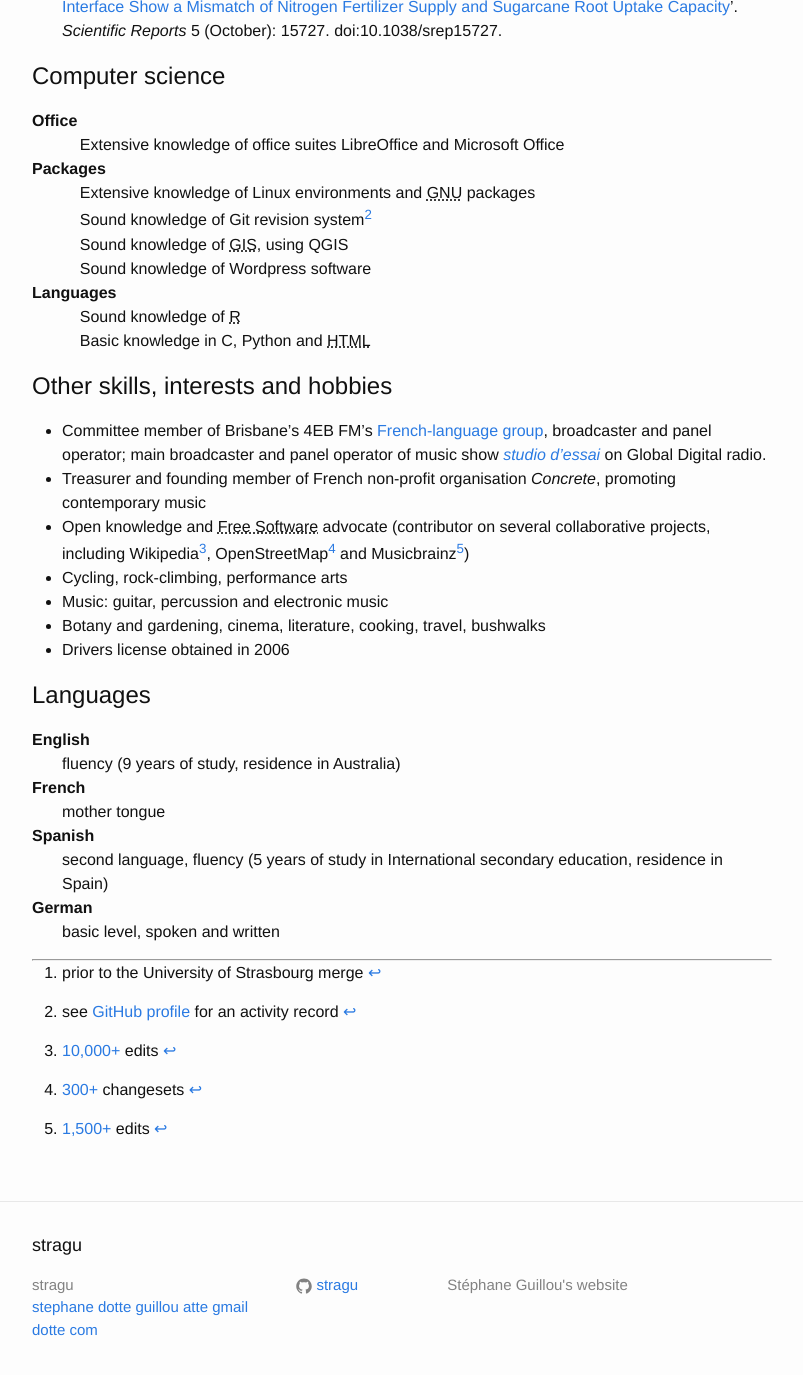
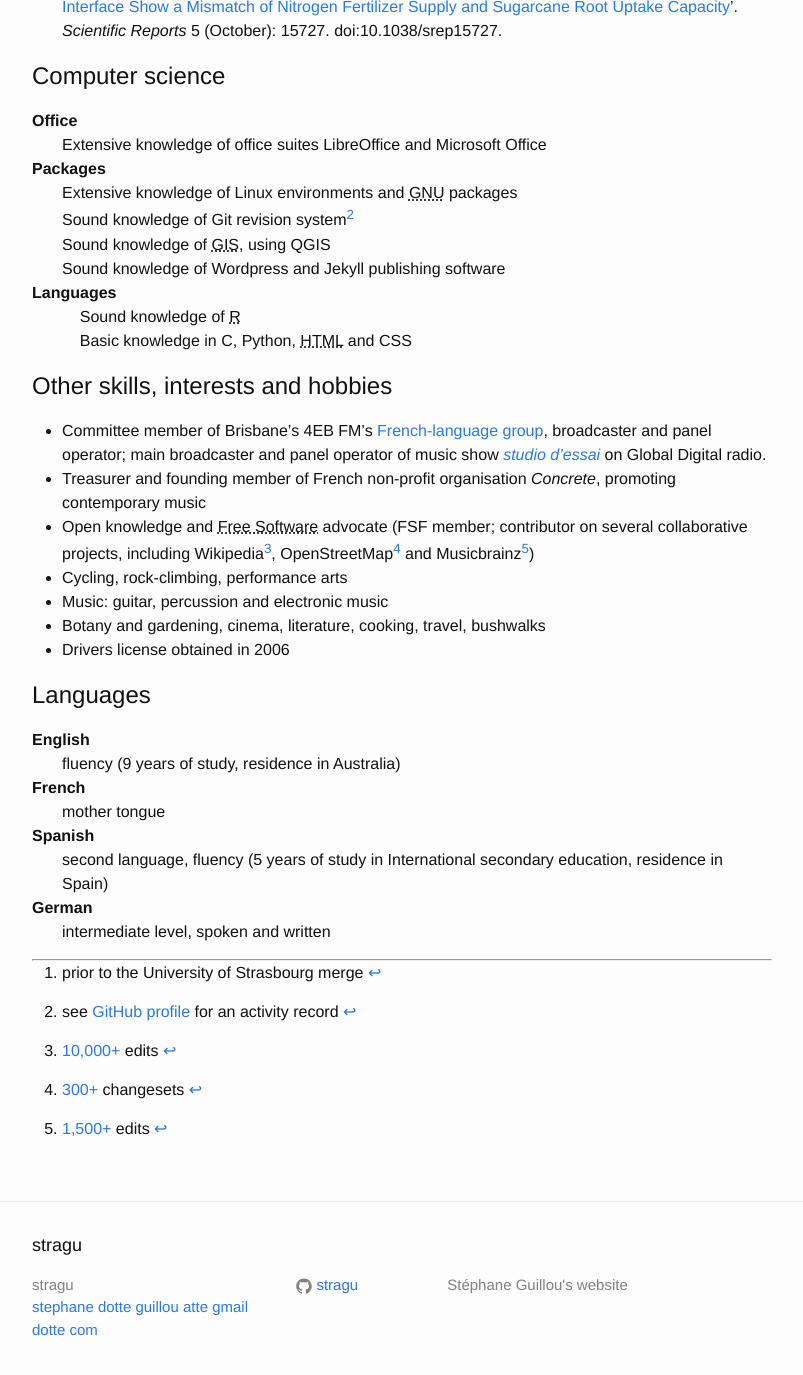
Before and after one commit to stragu/stragu.github.io, a Jekyll site: the page built from cv.md, in a window 1280 px wide and 1400 px high, scrolled down 1631 px. Shown: the top 1375 px of the window, without its empty margins (238-1041 px from the left). Built offline with Jekyll 4.4.1, drawn with Linux system fonts in a browser that asks for light colours; some of the changed text lies outside the part shown.

Commit message:
update job and dirty spacing

```diff
--- a/cv.md
+++ b/cv.md
@@ -63,23 +63,23 @@
 # Computer science
 
 Office
-: &nbsp;&nbsp;&nbsp;&nbsp;Extensive knowledge of office suites LibreOffice and Microsoft Office
+: Extensive knowledge of office suites LibreOffice and Microsoft Office
 
 Packages
-: &nbsp;&nbsp;&nbsp;&nbsp;Extensive knowledge of Linux environments and GNU packages
-: &nbsp;&nbsp;&nbsp;&nbsp;Sound knowledge of Git revision system[^GitHub]
-: &nbsp;&nbsp;&nbsp;&nbsp;Sound knowledge of GIS, using QGIS
-: &nbsp;&nbsp;&nbsp;&nbsp;Sound knowledge of Wordpress software
+: Extensive knowledge of Linux environments and GNU packages
+: Sound knowledge of Git revision system[^GitHub]
+: Sound knowledge of GIS, using QGIS
+: Sound knowledge of Wordpress and Jekyll publishing software
 
 Languages
 : &nbsp;&nbsp;&nbsp;&nbsp;Sound knowledge of R
-: &nbsp;&nbsp;&nbsp;&nbsp;Basic knowledge in C, Python and HTML
+: &nbsp;&nbsp;&nbsp;&nbsp;Basic knowledge in C, Python, HTML and CSS
 
 # Other skills, interests and hobbies
 
 * Committee member of Brisbane's 4EB FM's [French-language group](http://www.4eb.org.au/french), broadcaster and panel operator; main broadcaster and panel operator of music show *[studio d'essai](https://studio-dessai.github.io/)* on Global Digital radio.
 * Treasurer and founding member of French non-profit organisation *Concrete*, promoting contemporary music
-* Open knowledge and Free Software advocate (contributor on several collaborative projects, including Wikipedia[^wiki], OpenStreetMap[^OSM] and Musicbrainz[^MB])
+* Open knowledge and Free Software advocate (FSF member; contributor on several collaborative projects, including Wikipedia[^wiki], OpenStreetMap[^OSM] and Musicbrainz[^MB])
 * Cycling, rock-climbing, performance arts
 * Music: guitar, percussion and electronic music
 * Botany and gardening, cinema, literature, cooking, travel, bushwalks
@@ -97,7 +97,7 @@
 : second language, fluency (5 years of study in International secondary education, residence in Spain)
 
 German
-: basic level, spoken and written
+: intermediate level, spoken and written
 
 ----
 
```
Also changed, not shown: other parts of cv.md (+2 -2 lines).
